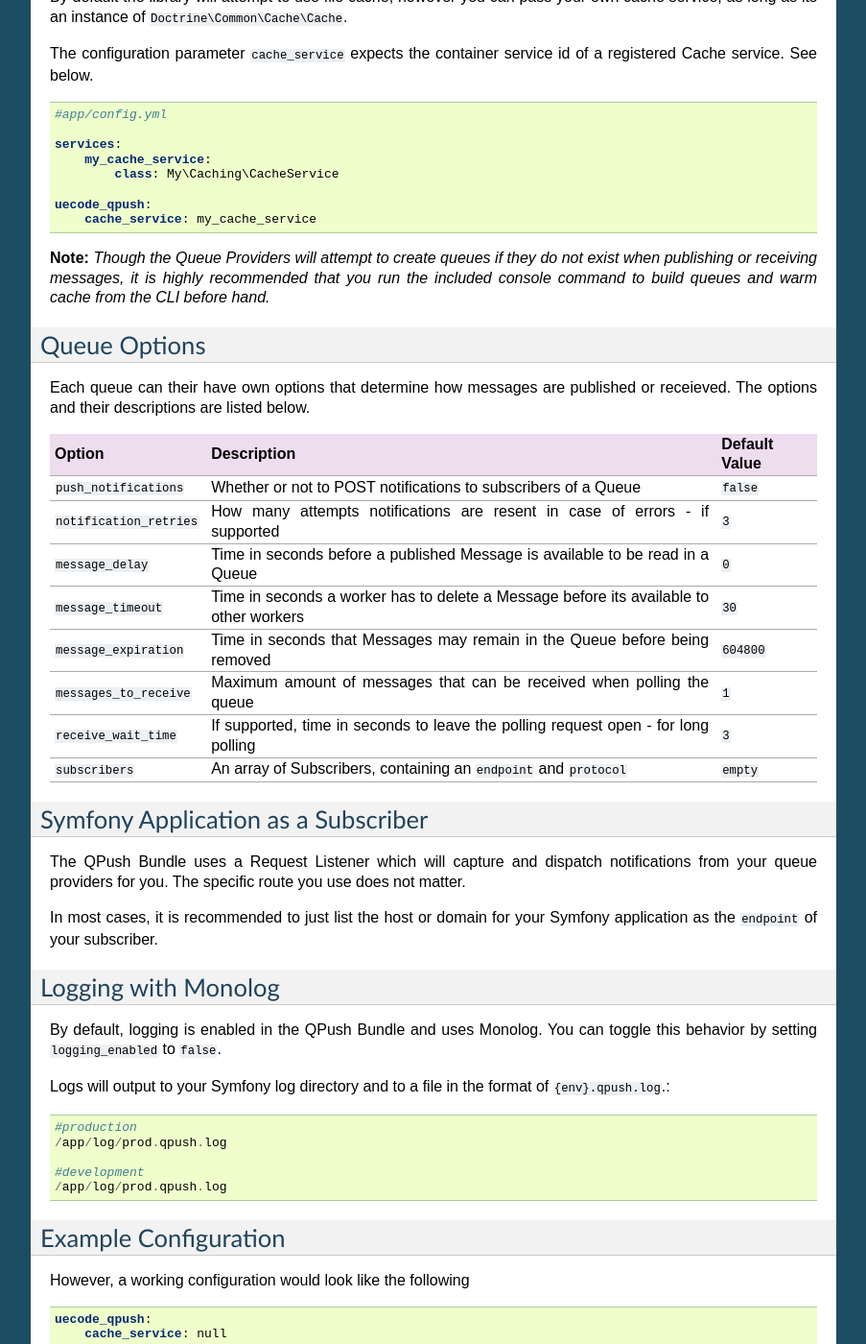
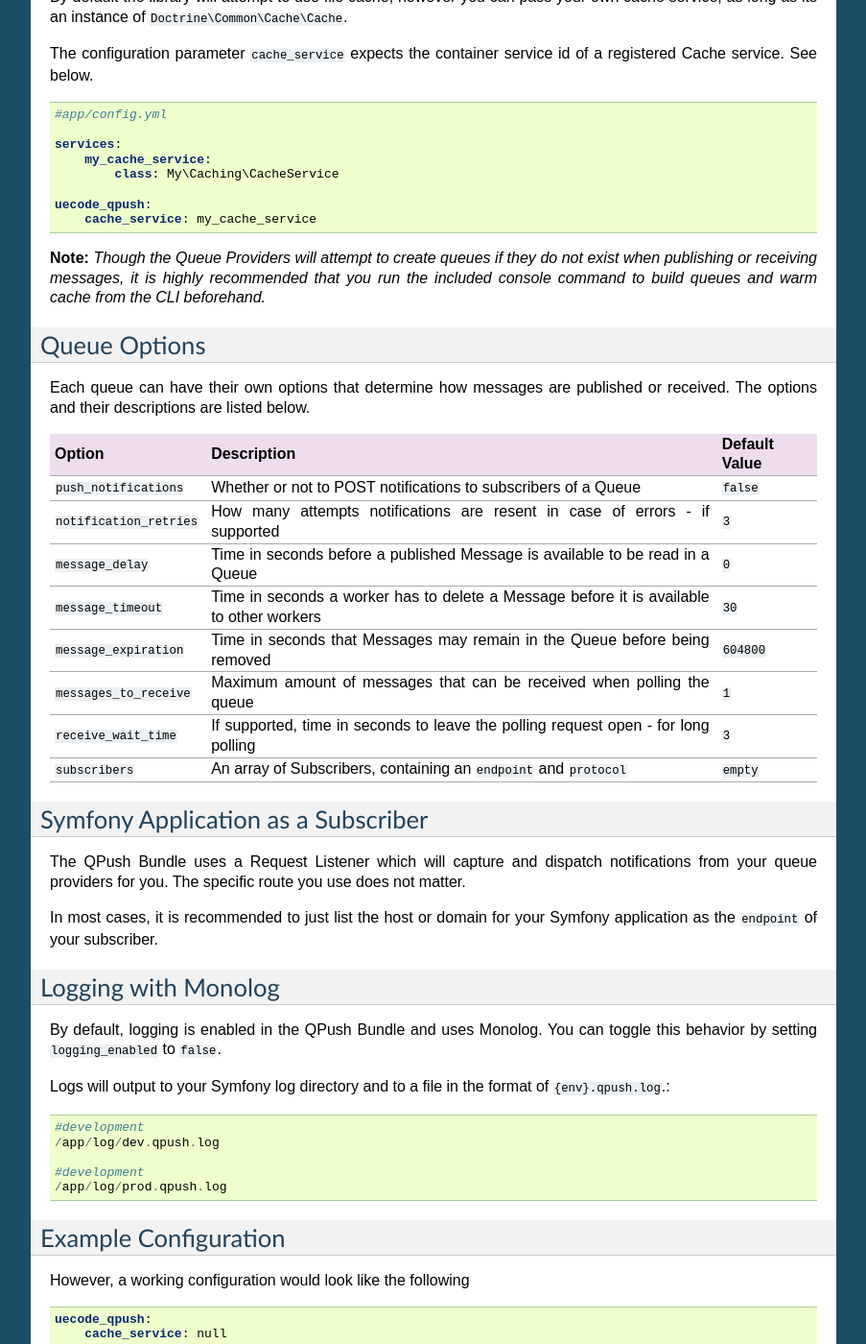
Before and after one commit to uecode/qpush-bundle, a Sphinx documentation site: the page built from docs/configuration.rst, in a window 1280 px wide and 1400 px high, scrolled down 562 px. Shown: the whole window at 96% size, without its empty margins (198-1101 px from the left). Built offline with Sphinx 7.4.7, drawn with Linux system fonts in a browser that asks for light colours; some of the changed text lies outside the part shown.

Commit message:
started going through the documentation

```diff
--- a/docs/aws-provider.rst
+++ b/docs/aws-provider.rst
@@ -1,13 +1,13 @@
 AWS Provider
 ^^^^^^^^^^^^
 
-The AWS Provider uses SQS & SNS to create a Push Queue model.  SNS is optional with
+The AWS Provider uses SQS & SNS to create a Push Queue model. SNS is optional with
 this provider and its possible to use just SQS by utilizing the provided Console
 Command (``uecode:qpush:receive``) to poll the queue.
 
 **Configuration**
 
-This provider relies on the `AWS SDK PHP v2 <https://github.com/aws/aws-sdk-php>`_, which
+This provider relies on the `AWS SDK PHP v2 <https://github.com/aws/aws-sdk-php>`_ library, which
 needs to be required in your ``composer.json`` file.
 
 .. code-block:: js
--- a/docs/configuration.rst
+++ b/docs/configuration.rst
@@ -47,12 +47,12 @@ Cache service. See below.
         cache_service: my_cache_service
 
 **Note:** *Though the Queue Providers will attempt to create queues if they do not exist when publishing or receiving messages,
-it is highly recommended that you run the included console command to build queues and warm cache from the CLI before hand.*
+it is highly recommended that you run the included console command to build queues and warm cache from the CLI beforehand.*
 
 Queue Options
 -------------
 
-Each queue can their have own options that determine how messages are published or receieved.
+Each queue can have their own options that determine how messages are published or received.
 The options and their descriptions are listed below.
 
 +--------------------------+-------------------------------------------------------------------------------------------+---------------+
@@ -64,7 +64,7 @@ The options and their descriptions are listed below.
 +--------------------------+-------------------------------------------------------------------------------------------+---------------+
 | ``message_delay``        | Time in seconds before a published Message is available to be read in a Queue             | ``0``         |
 +--------------------------+-------------------------------------------------------------------------------------------+---------------+
-| ``message_timeout``      | Time in seconds a worker has to delete a Message before its available to other workers    | ``30``        |
+| ``message_timeout``      | Time in seconds a worker has to delete a Message before it is available to other workers  | ``30``        |
 +--------------------------+-------------------------------------------------------------------------------------------+---------------+
 | ``message_expiration``   | Time in seconds that Messages may remain in the Queue before being removed                | ``604800``    |
 +--------------------------+-------------------------------------------------------------------------------------------+---------------+
@@ -91,8 +91,8 @@ toggle this behavior by setting ``logging_enabled`` to ``false``.
 Logs will output to your Symfony log directory and to a file in the format of
 ``{env}.qpush.log``.::
 
-    #production
-    /app/log/prod.qpush.log
+    #development
+    /app/log/dev.qpush.log
 
     #development
     /app/log/prod.qpush.log
```
Also changed, not shown: other parts of docs/configuration.rst (+5 -5 lines).
